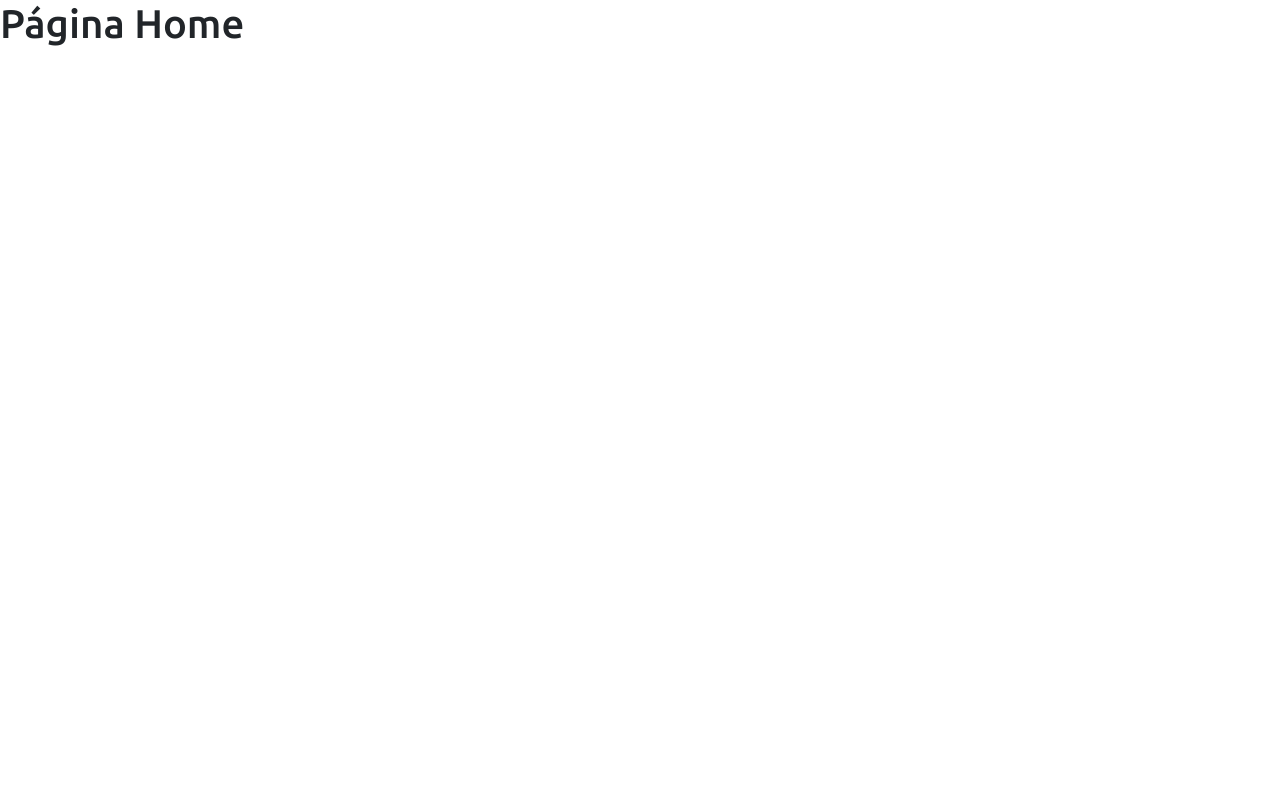
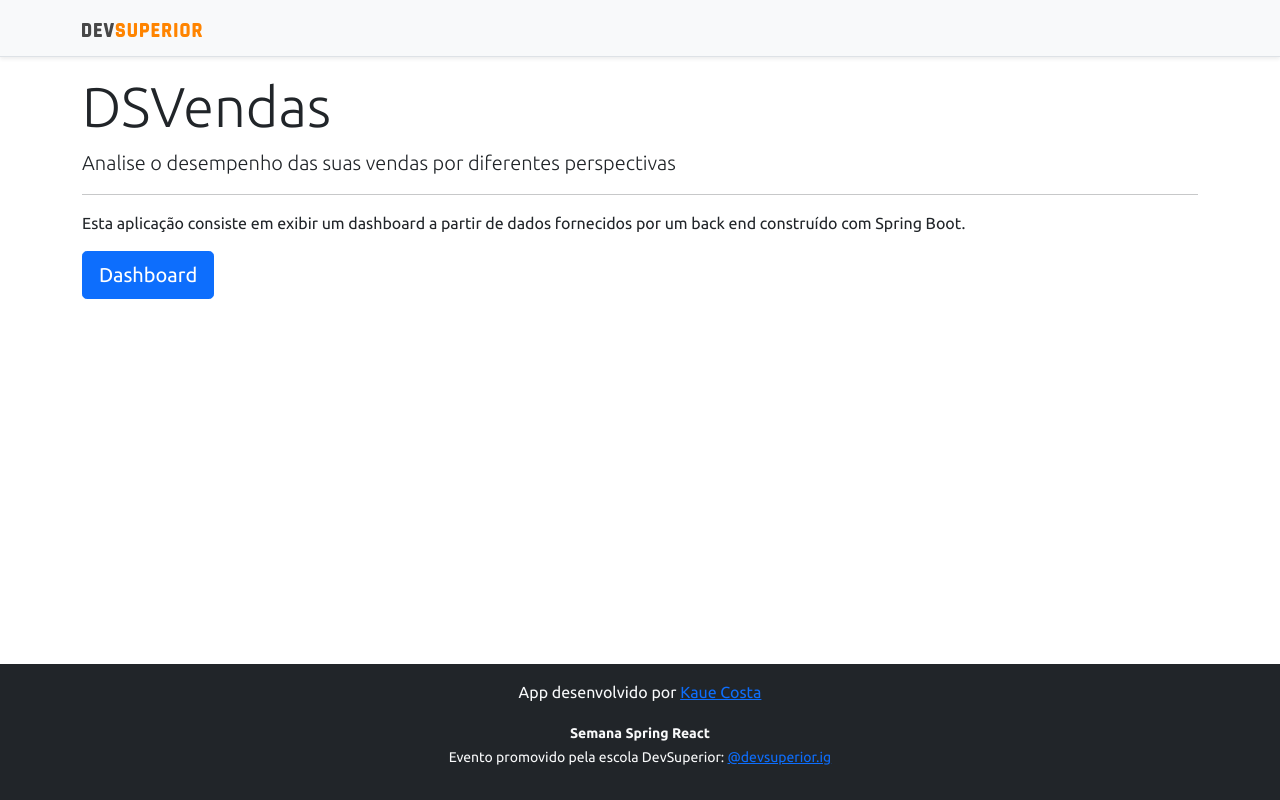
Before and after one commit to kauecm/projeto-sds3, a React (Create React App) app in the folder frontend/: page / in a window 1280 px wide. Built offline with nearby package versions, Linux system fonts and the light colour scheme.

Commit message:
home, navigation

```diff
--- a/frontend/src/componets/NavBar/index.tsx
+++ b/frontend/src/componets/NavBar/index.tsx
@@ -1,10 +1,13 @@
 import ImgDsDark from 'assets/image/ds_dark.svg';
+import { Link } from 'react-router-dom';
 function NavBar() {
     return (
         <div className="d-flex flex-column flex-md-row align-items-center p-3 px-md-4 mb-3 bg-light border-bottom shadow-sm">
         <div className="container">
           <nav className="my-2 my-md-0 mr-md-3">
+            <Link to="/">
             <img src={ImgDsDark} alt="DevSuperior" width="120" />
+            </Link>
           </nav>
         </div>
       </div>
--- a/frontend/src/pages/Home/index.tsx
+++ b/frontend/src/pages/Home/index.tsx
@@ -1,9 +1,23 @@
+import Footer from "componets/Footer";
+import NavBar from "componets/NavBar";
+import { Link } from "react-router-dom";
 
 function Home() {
     return (
-        <div>
-            <h1>Página Home</h1>
-      </div>
+        <>
+        <NavBar/>
+        <div className="container">
+        <div className="jumbotron">
+            <h1 className="display-4">DSVendas</h1>
+            <p className="lead">Analise o desempenho das suas vendas por diferentes perspectivas</p>
+            <hr/>
+            <p>Esta aplicação consiste em exibir um dashboard a partir de dados fornecidos por um back end construído com Spring Boot.</p>
+            <Link className="btn btn-primary btn-lg" to="/dashboard">Dashboard</Link>
+        </div>
+    </div>
+
+        <Footer/>
+    </>
     );
   }
 
```
